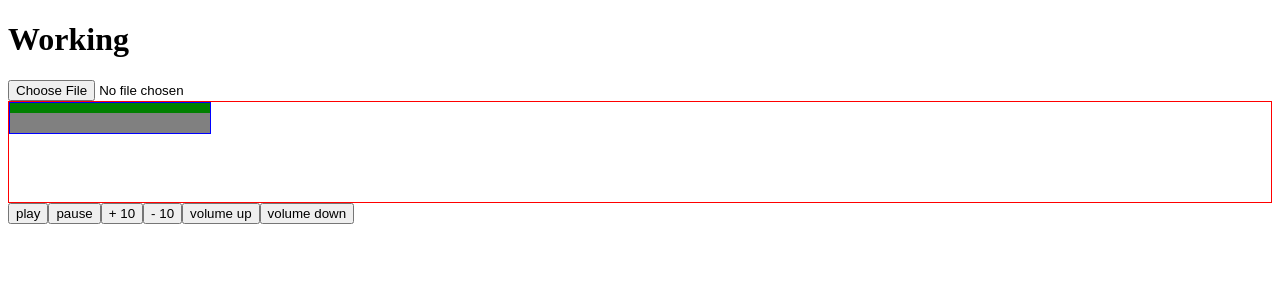
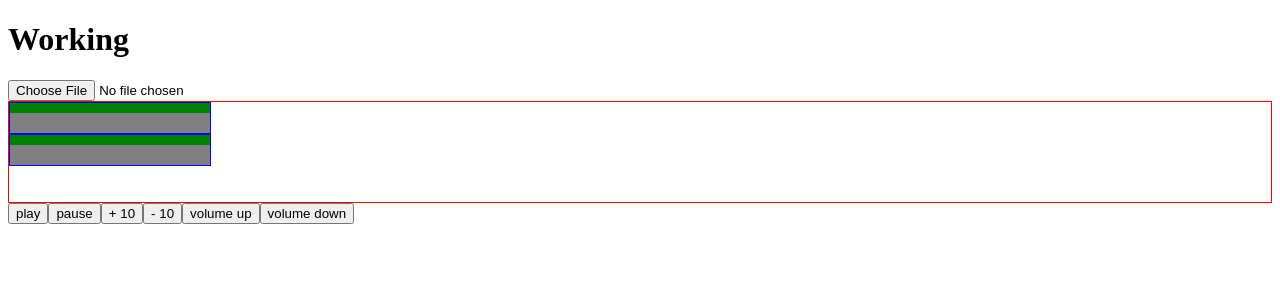
Before and after one commit to SafeCo/react-music-player, a React (Create React App) app: page / in a window 1280 px wide. Shown: the top 300 px of the page. Built offline with nearby package versions, Linux system fonts and the light colour scheme.

Commit message:
Created seeker bar for volume

```diff
--- a/src/AudioPlayer.js
+++ b/src/AudioPlayer.js
@@ -4,6 +4,8 @@ import "./AudioPlayer.css"
 function AudioPlayer() {
 
     const clickRef = useRef()
+    const volumeRef = useRef()
+
 
     const [audioFile, setAudioFile] = useState({})
     const [audioLength, setAudioLength] = useState("")
@@ -21,9 +23,9 @@ function AudioPlayer() {
         }
     };
 
-    useEffect(()=>{
-        console.log(audioLength)
-    },[audioLength])
+    // useEffect(()=>{
+    //     console.log(audioLength)
+    // },[audioLength])
 
     function getBase64(file) {
         var reader = new FileReader();
@@ -45,15 +47,34 @@ function AudioPlayer() {
         };
     }
 
+    // const checkWidth = (e)=>{
+    //     let width = clickRef.current.clientWidth
+    //     const offset = e.nativeEvent.offsetX
+    //     const divprogress = offset / width * 100;
+    //     audioFile.currentTime = divprogress / 100 * audioLength
+    // }
+
     const checkWidth = (e)=>{
-        let width = clickRef.current.clientWidth
-        const offset = e.nativeEvent.offsetX
-        const divprogress = offset / width * 100;
-        audioFile.currentTime = divprogress / 100 * audioLength
+        const name = e.currentTarget.getAttribute("data-name")
+        if (name === "timeSeeker"){
+            let width = clickRef.current.clientWidth
+            const offset = e.nativeEvent.offsetX
+            const divprogress = offset / width * 100;
+            audioFile.currentTime = divprogress / 100 * audioLength
+        }else if( name === "volumeSeeker"){
+            let width = volumeRef.current.clientWidth
+            const offset = e.nativeEvent.offsetX
+            const divprogress = offset / width * 100;
+
+            // audioFile.volume = (audioFile.volume.toFixed(2) * 100 + 0.1.toFixed(2) * 100) / 100
+            console.log( divprogress / 100 * 1)
+            audioFile.volume = divprogress / 100 * 1
+        }
+
     }
 
     const checkTime = ()=>{
-        console.log(" working")
+        // console.log(" working")
     }
 
 
@@ -103,7 +124,12 @@ function AudioPlayer() {
                 onChange={e=>addFile(e)}
             />
             <div className="seekerBar__container">
-                <div ref={clickRef} onMouseEnter={checkTime} onClick={checkWidth} className="seekerBar__gray">
+                <div ref={clickRef} data-name="timeSeeker" onMouseEnter={checkTime} onClick={checkWidth} className="seekerBar__gray">
+                    <div style={barStyle} className="seekerBar__progress">
+                        <div className="seekerBar__ball"></div>
+                    </div>
+                </div>
+                <div ref={volumeRef} data-name="volumeSeeker"  onClick={checkWidth} className="seekerBar__gray">
                     <div style={barStyle} className="seekerBar__progress">
                         <div className="seekerBar__ball"></div>
                     </div>
```
